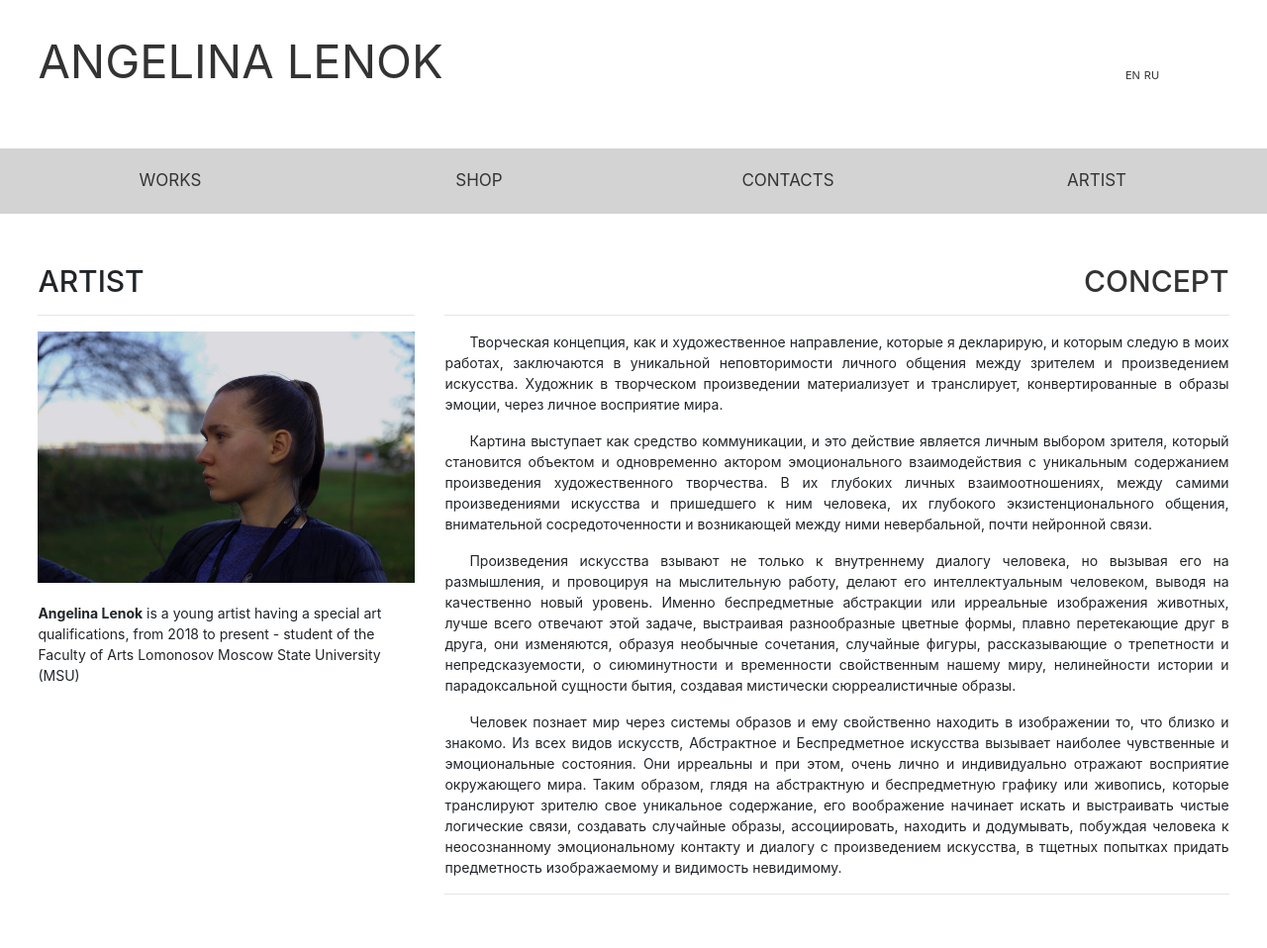
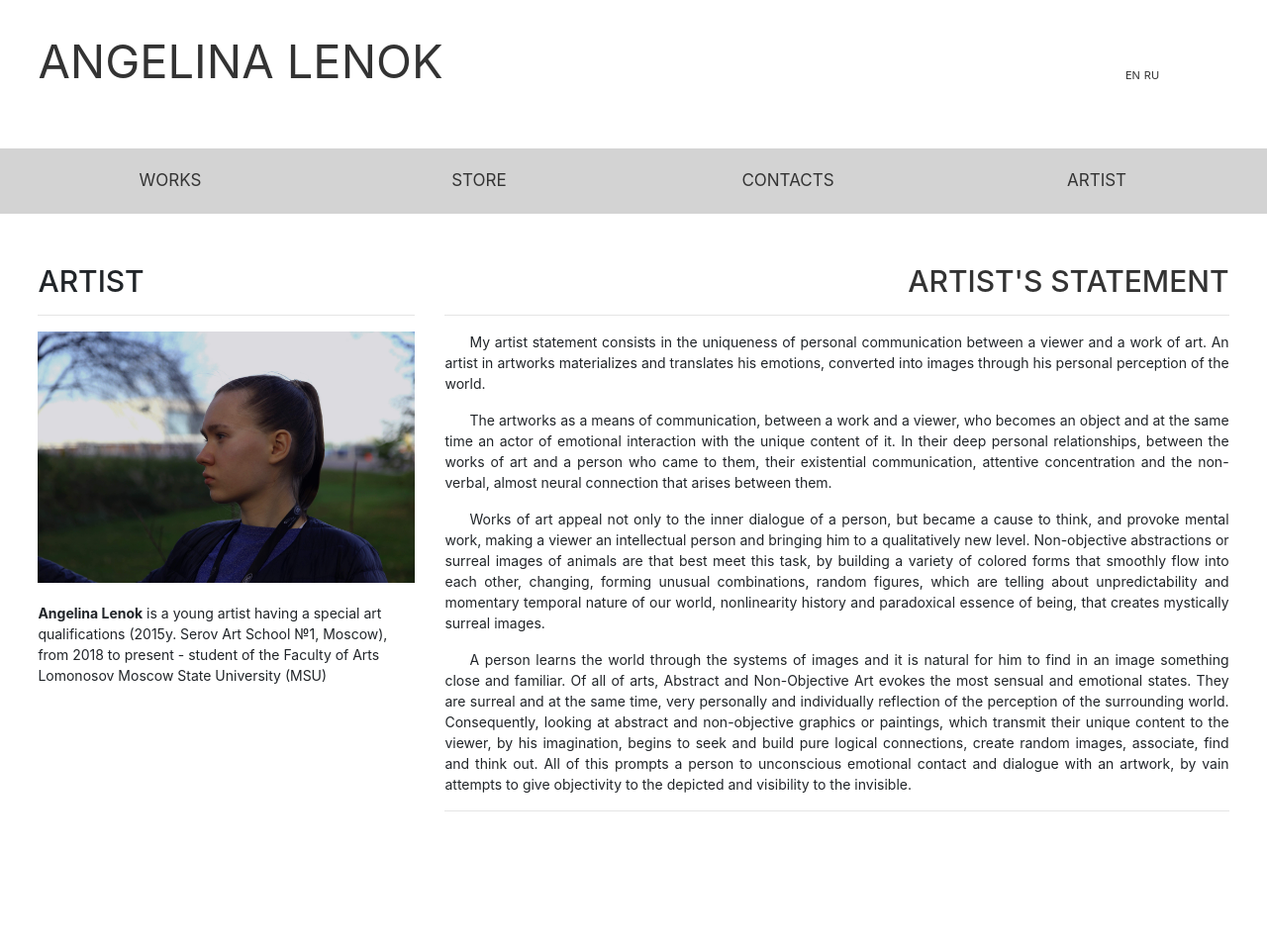
Before and after one commit to kit-4/Lenok, a Django app: page /about in a window 1280 px wide. Shown: the whole page at 99% size. After the commit the page ends 820 px from the top, so only its background shows below. Run offline with Django 3.2, Linux system fonts and the light colour scheme; some libraries are stand-ins or nearby versions.

Commit message:
translation changes

```diff
--- a/AngelinaLenok/AngelinaLenok/settings.py
+++ b/AngelinaLenok/AngelinaLenok/settings.py
@@ -26,7 +26,7 @@ SECRET_KEY = os.environ.get('DJANGO_SECRET_KEY', 'cg#p$g+j9tax!#a3cup@1$8obt2_+&
 # SECURITY WARNING: don't run with debug turned on in production!
 #DEBUG = True
 
-ALLOWED_HOSTS = ['www.lenok.space', 'lenok.space']
+ALLOWED_HOSTS = ['www.lenok.space', 'lenok.space',]
 
 
 # Application definition
--- a/AngelinaLenok/catalog/templates/catalog/about.html
+++ b/AngelinaLenok/catalog/templates/catalog/about.html
@@ -7,22 +7,15 @@
     <h1 id="sectionheader">{% trans "ARTIST" %}</h1>
 		<hr>
 		<img id="profile_picture"style=" max-width:100%" class="img-fluidx" src="{% static "catalog/images/profile.jpg" %}" alt="Profile image">
-		<p style="margin-top:20px; font-size: 14px;"><b>{% trans "Angelina Lenok" %}</b> {% trans "is a young artist having a special art qualifications, from 2018 to present - student of the Faculty of Arts Lomonosov Moscow State University (MSU)" %}</p>
+		<p style="margin-top:20px; font-size: 14px;"><b>{% trans "Angelina Lenok" %}</b> {% trans " is a young artist having a special art qualifications (2015y. Serov Art School №1, Moscow), from 2018 to present - student of the Faculty of Arts Lomonosov Moscow State University (MSU)" %}</p>
 	</div>
 	<div class="col-sm-8">
-    <h1 id="sectionheader" style="color: #333333; text-align:right">{% trans "CONCEPT" %}</h1>
+    <h1 id="sectionheader" style="color: #333333; text-align:right">{% trans "ARTIST'S STATEMENT" %}</h1>
 		<hr>
-		<p class="about"> Творческая концепция, как и художественное направление, которые я декларирую, и которым следую в моих работах, заключаются в уникальной неповторимости личного общения между зрителем и произведением искусства. Художник в творческом произведении материализует и транслирует, конвертированные в образы эмоции, через личное восприятие мира.
-</p>
-		<p class="about">
-			Картина выступает как средство коммуникации, и это действие является личным выбором зрителя, который становится объектом и одновременно актором эмоционального взаимодействия с уникальным содержанием произведения художественного творчества. В их глубоких личных взаимоотношениях, между самими произведениями искусства и пришедшего к ним человека, их глубокого экзистенционального общения, внимательной сосредоточенности и возникающей между ними невербальной, почти нейронной связи.
-		</p>
-		<p class="about">
-			Произведения искусства взывают не только к внутреннему диалогу человека, но вызывая его на размышления, и провоцируя на мыслительную работу, делают его интеллектуальным человеком, выводя на качественно новый уровень. Именно беспредметные абстракции или ирреальные изображения животных, лучше всего отвечают этой задаче, выстраивая разнообразные цветные формы, плавно перетекающие друг в друга, они изменяются, образуя необычные сочетания, случайные фигуры, рассказывающие о трепетности и непредсказуемости, о сиюминутности и временности свойственным нашему миру, нелинейности истории и парадоксальной сущности бытия, создавая мистически сюрреалистичные образы.
-		</p>
-		<p class="about">
-			Человек познает мир через системы образов и ему свойственно находить в изображении то, что близко и знакомо. Из всех видов искусств, Абстрактное и Беспредметное искусства вызывает наиболее чувственные и эмоциональные состояния. Они ирреальны и при этом, очень лично и индивидуально отражают восприятие окружающего мира. Таким образом, глядя на абстрактную и беспредметную графику или живопись, которые транслируют зрителю свое уникальное содержание, его воображение начинает искать и выстраивать чистые логические связи, создавать случайные образы, ассоциировать, находить и додумывать, побуждая человека к неосознанному эмоциональному контакту и диалогу с произведением искусства, в тщетных попытках придать предметность изображаемому и видимость невидимому.
-	</p>
+		<p class="about">{% trans "My artist statement consists in the uniqueness of personal communication between a viewer and a work of art. An artist in artworks materializes and translates his emotions, converted into images through his personal perception of the world."%}</p>
+		<p class="about">{% trans "The artworks as a means of communication, between a work and a viewer, who becomes an object and at the same time an actor of emotional interaction with the unique content of it. In their deep personal relationships, between the works of art and a person who came to them, their existential communication, attentive concentration and the non-verbal, almost neural connection that arises between them." %}</p>
+		<p class="about">{% trans "Works of art appeal not only to the inner dialogue of a person, but became a cause to think, and provoke mental work, making a viewer an intellectual person and bringing him to a qualitatively new level. Non-objective abstractions  or surreal images of animals are that best meet this task, by building a variety of colored forms that smoothly flow into each other, changing, forming unusual combinations, random figures, which are telling about unpredictability and momentary temporal nature of our world, nonlinearity history and paradoxical essence of being, that creates mystically surreal images." %}</p>
+		<p class="about">{% trans "A person learns the world through the systems of images and it is natural for him to find in an image something close and familiar. Of all of arts, Abstract and Non-Objective Art evokes the most sensual and emotional states. They are surreal and at the same time, very personally and individually reflection of the perception of the surrounding world. Consequently, looking at abstract and non-objective graphics or paintings, which transmit their unique content to the viewer, by his imagination, begins to seek and build pure logical connections, create random images, associate, find and think out. All of this prompts a person to unconscious emotional contact and dialogue with an artwork, by vain attempts to give objectivity to the depicted and visibility to the invisible." %}</p>
 		<hr>
 	</div>
 </div>
--- a/AngelinaLenok/catalog/templates/catalog/main.html
+++ b/AngelinaLenok/catalog/templates/catalog/main.html
@@ -112,7 +112,7 @@
 				<a class="nav" href="{% url "works" %}">{% trans "WORKS" %}</a>
 			</li>
       <li class="nav-item">
-				<a class="nav" href="{% url "store" %}">{% trans "SHOP" %}</a>
+				<a class="nav" href="{% url "store" %}">{% trans "STORE" %}</a>
 			</li>
       <li class="nav-item">
 				<a class="nav" href="{% url "contacts" %}">{% trans "CONTACTS" %}</a>
```
Also changed, not shown: AngelinaLenok/catalog/templates/catalog/temp.txt (added, +7 -0 lines), AngelinaLenok/catalog/locale/ru_RU/LC_MESSAGES/django.po, AngelinaLenok/db.sqlite3, 1 other file.
